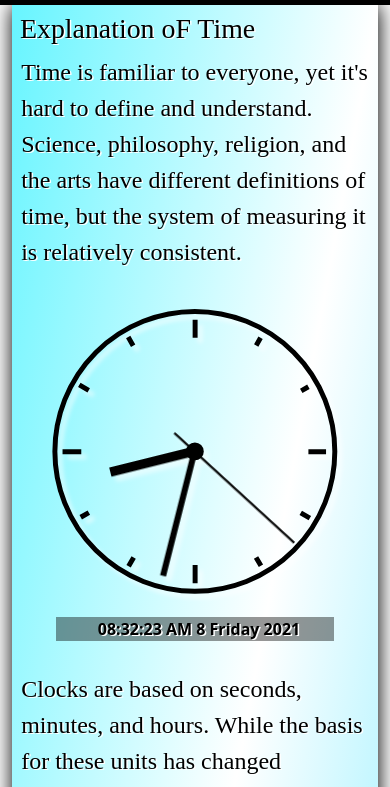
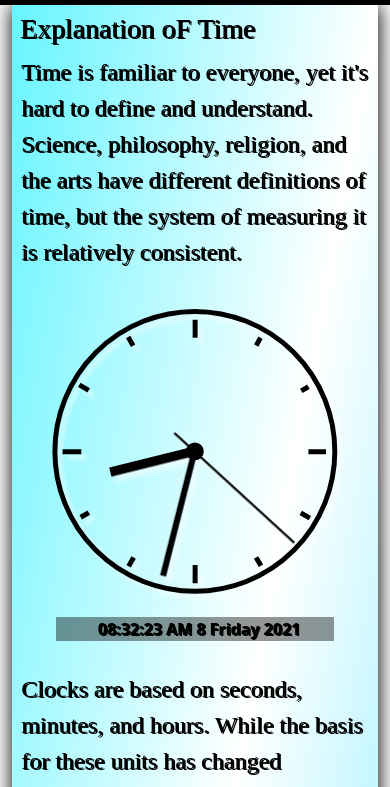
Before and after one commit to Rahul396960/Clock-website, a plain HTML site: page index.html in a window 390 px wide. Shown: the part 52-839 px from the top of the page. Drawn offline with nearby package versions, Linux system fonts and the light colour scheme.

Commit message:
Update style.css

```diff
--- a/style.css
+++ b/style.css
@@ -496,8 +496,8 @@ height: auto;
 
     .container
 {
-     -webkit-text-fill-color: rgb(0, 0, 0);
-     text-shadow: 1.5px 0.5px rgb(255, 255, 255);
+     -webkit-text-fill-color: black;
+
      font-weight: 400;
     /* align-self: center; */
     align-content: center;
```
